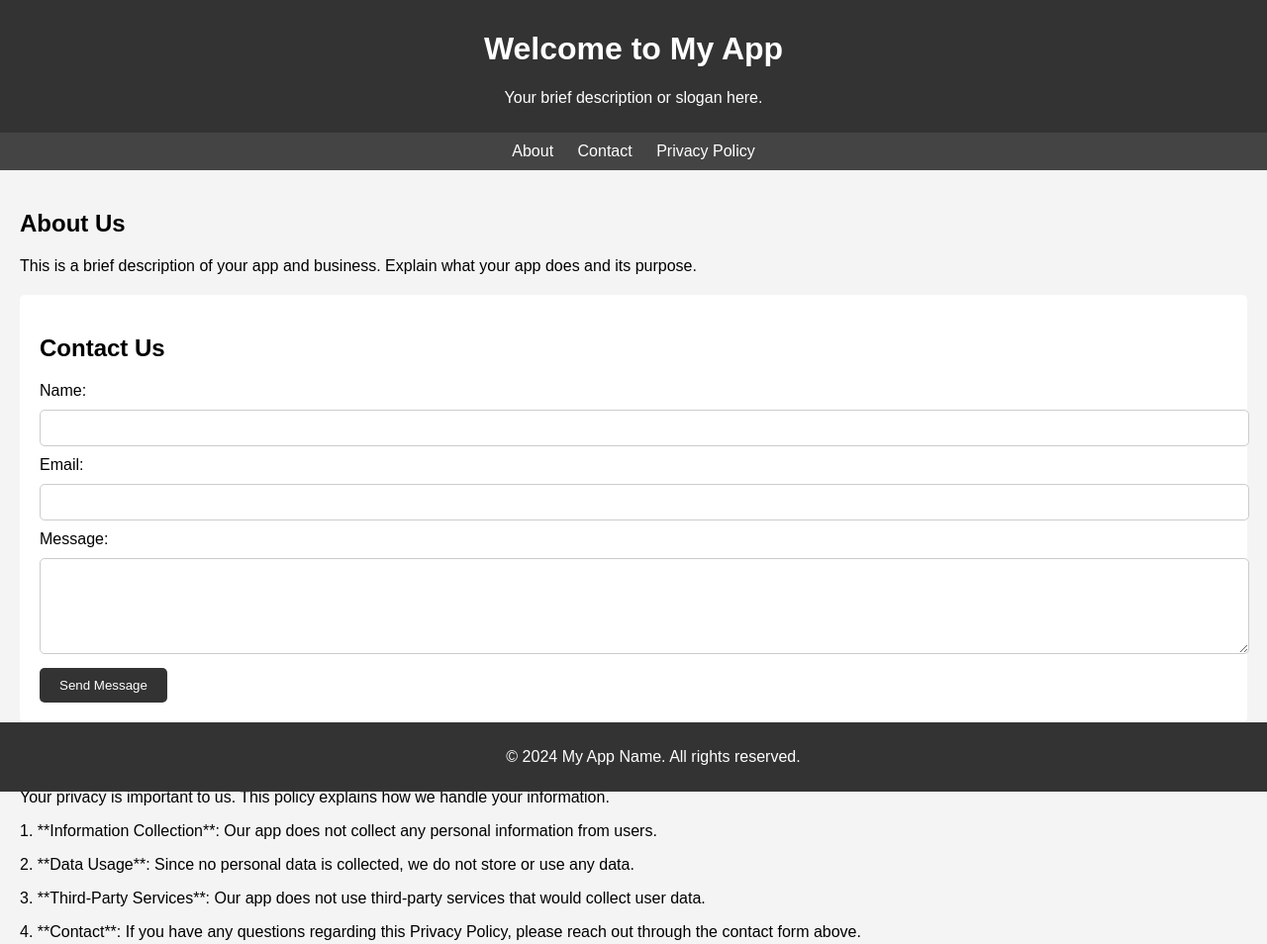
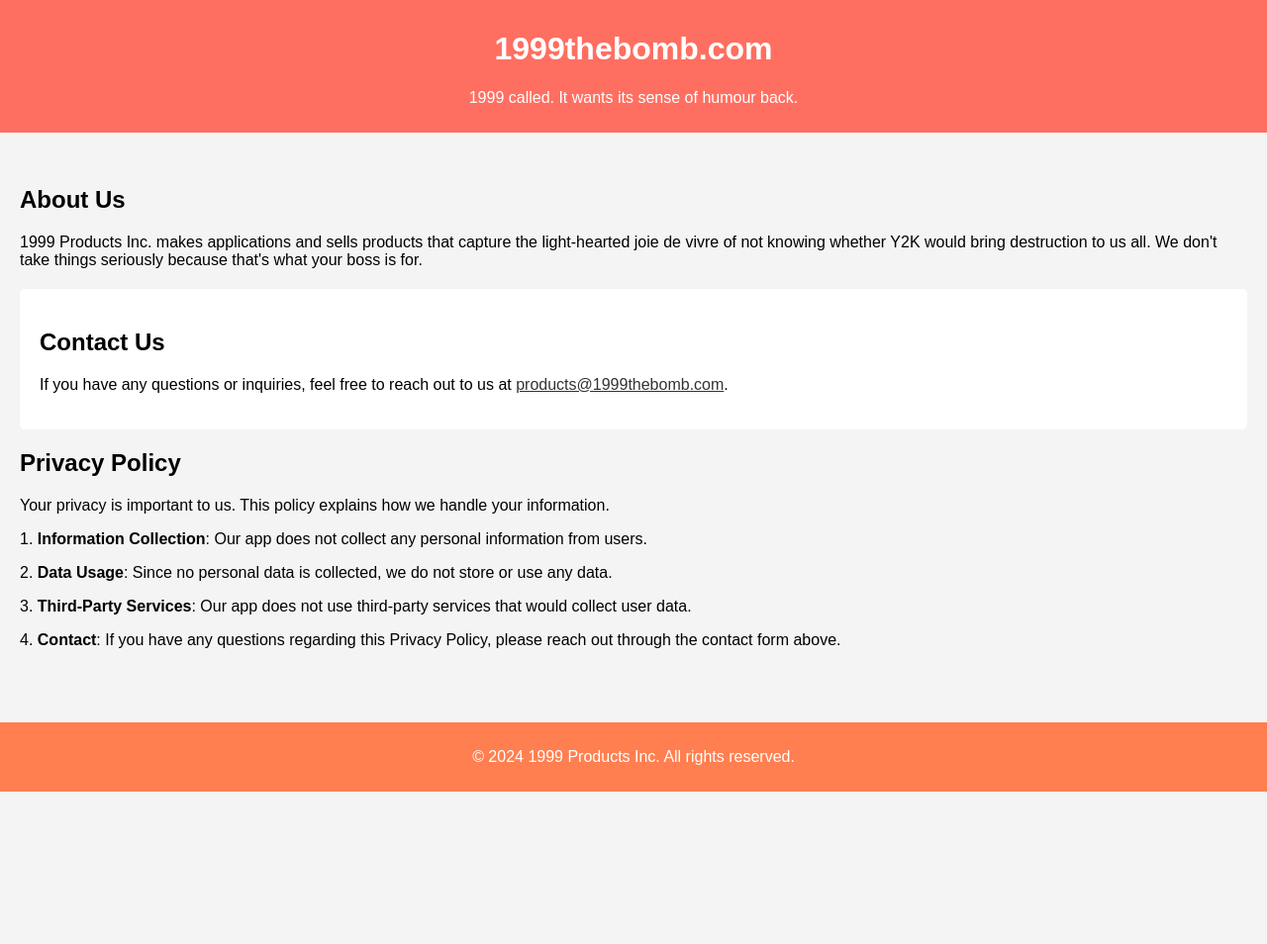
Before and after one commit to 1999products/1999products.github.io, a plain HTML site: page index.html in a window 1280 px wide. Shown: the whole page at 99% size. After the commit the page ends 800 px from the top, so only its background shows below. Drawn offline with Linux system fonts and the light colour scheme.

Commit message:
Update index.html
basic website

```diff
--- a/index.html
+++ b/index.html
@@ -1,10 +1,11 @@
+<!DOCTYPE html PUBLIC "-//W3C//DTD HTML 4.01//EN" "http://www.w3.org/TR/html4/strict.dtd">
 <!DOCTYPE html PUBLIC "-//W3C//DTD HTML 4.01//EN" "http://www.w3.org/TR/html4/strict.dtd">
 <html lang="en">
 <head>
     <meta charset="UTF-8">
     <meta name="viewport" content="width=device-width, initial-scale=1.0">
     <meta name="description" content="An overview of our app and business.">
-    <title>My App Name - Home</title>
+    <title>1999thebomb.com</title>
     <style>
         body {
             font-family: Arial, sans-serif;
@@ -13,15 +14,21 @@
             background-color: #f4f4f4;
         }
         header {
-            background-color: #333;
+            background-color: #FF6F61; /* Changed to coral */
             color: #fff;
             padding: 10px 20px;
             text-align: center;
+            position: fixed; /* Fixed position */
+            top: 0; /* Stay at the top */
+            left: 0;
+            right: 0;
+            z-index: 1000; /* Ensure it's on top of other content */
         }
         nav {
             background: #444;
             padding: 10px;
             text-align: center;
+            margin-top: 50px; /* Added margin to avoid overlap with the header */
         }
         nav a {
             color: #fff;
@@ -29,16 +36,17 @@
             text-decoration: none;
         }
         .container {
-            padding: 20px;
+            padding: 80px 20px; /* Added padding to account for the fixed header */
         }
         footer {
-            background-color: #333;
+            background-color: coral; /* Changed to coral */
             color: #fff;
             text-align: center;
             padding: 10px 20px;
-            position: fixed;
-            bottom: 0;
-            width: 100%;
+            position: fixed; /* Fixed position */
+            bottom: 0; /* Stay at the bottom */
+            left: 0;
+            right: 0;
         }
         .contact {
             background: #fff;
@@ -46,30 +54,16 @@
             margin: 20px 0;
             border-radius: 5px;
         }
-        .contact input, .contact textarea {
-            width: 100%;
-            padding: 10px;
-            margin: 10px 0;
-            border: 1px solid #ccc;
-            border-radius: 5px;
-        }
-        .contact button {
-            background-color: #333;
-            color: #fff;
-            padding: 10px 20px;
-            border: none;
-            border-radius: 5px;
-            cursor: pointer;
-        }
-        .contact button:hover {
-            background-color: #555;
+        .contact a {
+            color: #333;
+            text-decoration: underline;
         }
     </style>
 </head>
 <body>
     <header>
-        <h1>Welcome to My App</h1>
-        <p>Your brief description or slogan here.</p>
+        <h1>1999thebomb.com</h1>
+        <p>1999 called. It wants its sense of humour back.</p>
     </header>
 
     <nav>
@@ -81,37 +75,26 @@
     <div class="container">
         <section id="about">
             <h2>About Us</h2>
-            <p>This is a brief description of your app and business. Explain what your app does and its purpose.</p>
+            <p>1999 Products Inc. makes applications and sells products that capture the light-hearted joie de vivre of not knowing whether Y2K would bring destruction to us all. We don't take things seriously because that's what your boss is for.</p>
         </section>
 
         <section id="contact" class="contact">
-            <h2>Contact Us</h2>
-            <form action="#" method="post">
-                <label for="name">Name:</label>
-                <input type="text" id="name" name="name" required>
-
-                <label for="email">Email:</label>
-                <input type="email" id="email" name="email" required>
-
-                <label for="message">Message:</label>
-                <textarea id="message" name="message" rows="5" required></textarea>
-
-                <button type="submit">Send Message</button>
-            </form>
+            <h2><a href="mailto:products@1999thebomb.com" style="color: inherit; text-decoration: none;">Contact Us</a></h2>
+            <p>If you have any questions or inquiries, feel free to reach out to us at <a href="mailto:products@1999thebomb.com">products@1999thebomb.com</a>.</p>
         </section>
 
         <section id="privacy">
             <h2>Privacy Policy</h2>
             <p>Your privacy is important to us. This policy explains how we handle your information.</p>
-            <p>1. **Information Collection**: Our app does not collect any personal information from users.</p>
-            <p>2. **Data Usage**: Since no personal data is collected, we do not store or use any data.</p>
-            <p>3. **Third-Party Services**: Our app does not use third-party services that would collect user data.</p>
-            <p>4. **Contact**: If you have any questions regarding this Privacy Policy, please reach out through the contact form above.</p>
+            <p>1. <strong>Information Collection</strong>: Our app does not collect any personal information from users. </p>
+            <p>2. <strong>Data Usage</strong>: Since no personal data is collected, we do not store or use any data.</p>
+            <p>3. <strong>Third-Party Services</strong>: Our app does not use third-party services that would collect user data.</p>
+            <p>4. <strong>Contact</strong>: If you have any questions regarding this Privacy Policy, please reach out through the contact form above.</p>
         </section>
     </div>
 
     <footer>
-        <p>&copy; 2024 My App Name. All rights reserved.</p>
+        <p>&copy; 2024 1999 Products Inc. All rights reserved.</p>
     </footer>
 </body>
 </html>
```
